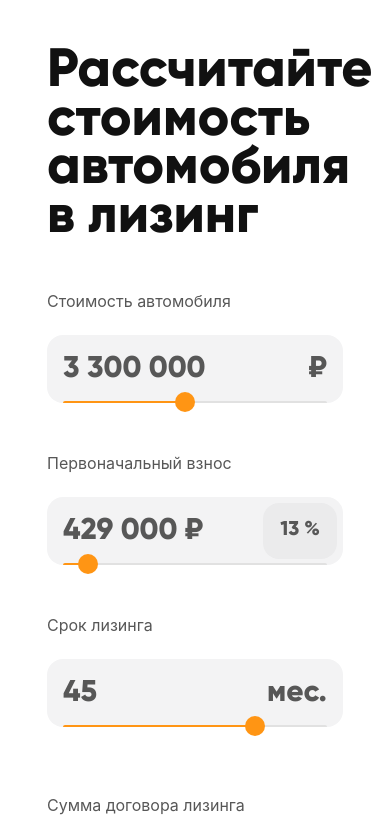
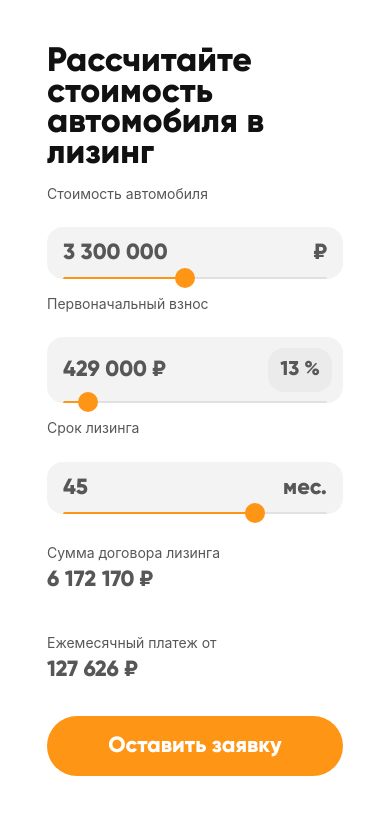
Before and after one commit to M3RCURRRY/oxem-leasing, a React (Create React App) app: page / in a window 390 px wide. Shown: the top 823 px of the page. Built offline with nearby package versions, Linux system fonts and the light colour scheme.

Commit message:
adaptive querries

```diff
--- a/src/App.css
+++ b/src/App.css
@@ -150,6 +150,12 @@
 @media screen and (max-width: 767px) {
   .container {
     grid-template-columns: repeat(2, 1fr);
+    gap: 15px 16px;
+    grid-auto-rows: minmax(75px, auto);
+  }
+
+  .header-font {
+    font-size: 34px;
   }
 
   .header {
--- a/src/App.js
+++ b/src/App.js
@@ -1,6 +1,6 @@
 import "./App.css";
 import { sliderData } from "./data/sliderData";
-import { useReducer } from "react";
+import { useEffect, useReducer } from "react";
 import Slider from "./components/Slider/Slider";
 import MarkedSlider from "./components/CalcSlider/CalcSlider";
 import ResultItem from "./components/ResultItem/ResultItem";
--- a/src/components/Button/Button.module.css
+++ b/src/components/Button/Button.module.css
@@ -33,3 +33,11 @@
 .disabled {
   opacity: 0.4;
 }
+
+@media screen and (max-width: 767px) {
+  .button {
+    font-size: 22px;
+    line-height: 20px;
+    height: 60px;
+  }
+}
--- a/src/components/CalcSlider/CalcSlider.module.css
+++ b/src/components/CalcSlider/CalcSlider.module.css
@@ -107,6 +107,10 @@ input[type="range"]::-webkit-slider-thumb {
 }
 
 .valueLayout > span {
+  display: flex;
+  align-items: center;
+  justify-content: center;
+
   font-size: 30px;
   font-family: "Gilroy";
   font-weight: 800;
@@ -183,3 +187,27 @@ input[type="range"]::-ms-track {
 
   background-color: #EBEBEC;
 }
+
+@media screen and (max-width: 767px) {
+  .title {
+    font-size: 14px;
+    line-height: 136%;
+  }
+
+  .valueLayout {
+    line-height: 20px;
+  }
+
+  .valueLayout > input {
+    font-size: 22px;
+  }
+
+  .valueLayout > span {
+    font-size: 22px;
+  }
+
+  .outlinedMark {
+    padding: 10px 12px;
+    margin: -5px;
+  }
+}
--- a/src/components/ResultItem/ResultItem.module.css
+++ b/src/components/ResultItem/ResultItem.module.css
@@ -16,3 +16,15 @@
   font-size: 54px;
   line-height: 90%;
 }
+
+@media screen and (max-width: 767px) {
+  .title {
+    font-size: 14px;
+    line-height: 136%;
+  }
+
+  .resultValue {
+    font-size: 22px;
+    line-height: 20px;
+  }
+}
--- a/src/components/Slider/Slider.module.css
+++ b/src/components/Slider/Slider.module.css
@@ -29,19 +29,39 @@
   box-sizing: border-box;
 }
 
+.focusedSlider {
+  background-color: transparent !important;
+  box-shadow: 0px 0px 0px 2px #F3F3F4 inset;
+}
+
 .valueLayout {
   display: flex;
   flex-direction: row;
   justify-content: space-between;
   line-height: 36px;
   padding-bottom: 14px;
-  color: #575757;
 }
 
 .valueLayout > span {
   font-size: 30px;
   font-family: "Gilroy";
   font-weight: 800;
+  color: #575757;
+}
+
+.valueLayout > input {
+  font-size: 30px;
+  font-family: "Gilroy";
+  font-weight: 800;
+  height: fit-content;
+  max-width: fit-content;
+  border: none;
+  background-color: transparent;
+  color: #575757;
+}
+
+.valueLayout > input:focus {
+  outline: none;
 }
 
 input[type="range"] {
@@ -104,3 +124,24 @@ input[type="range"]::-ms-track {
   border: none;
   background: transparent;
 }
+
+/* xs querry */
+
+@media screen and (max-width: 767px) {
+  .title {
+    font-size: 14px;
+    line-height: 136%;
+  }
+
+  .valueLayout {
+    line-height: 20px;
+  }
+
+  .valueLayout > input {
+    font-size: 22px;
+  }
+
+  .valueLayout > span {
+    font-size: 22px;
+  }
+}
```
